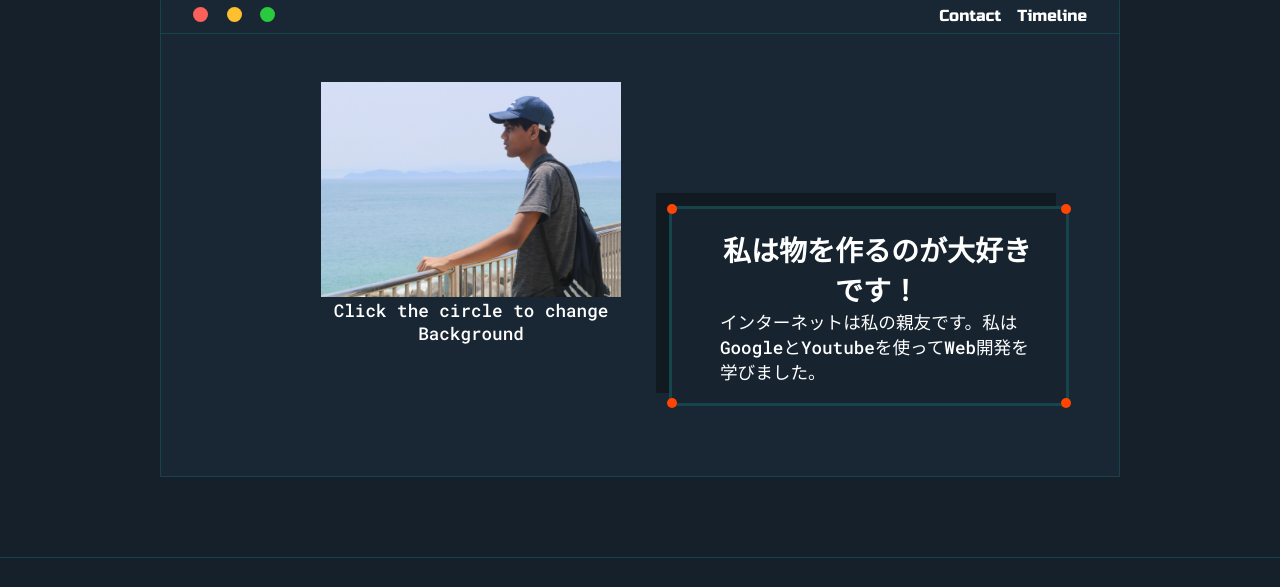
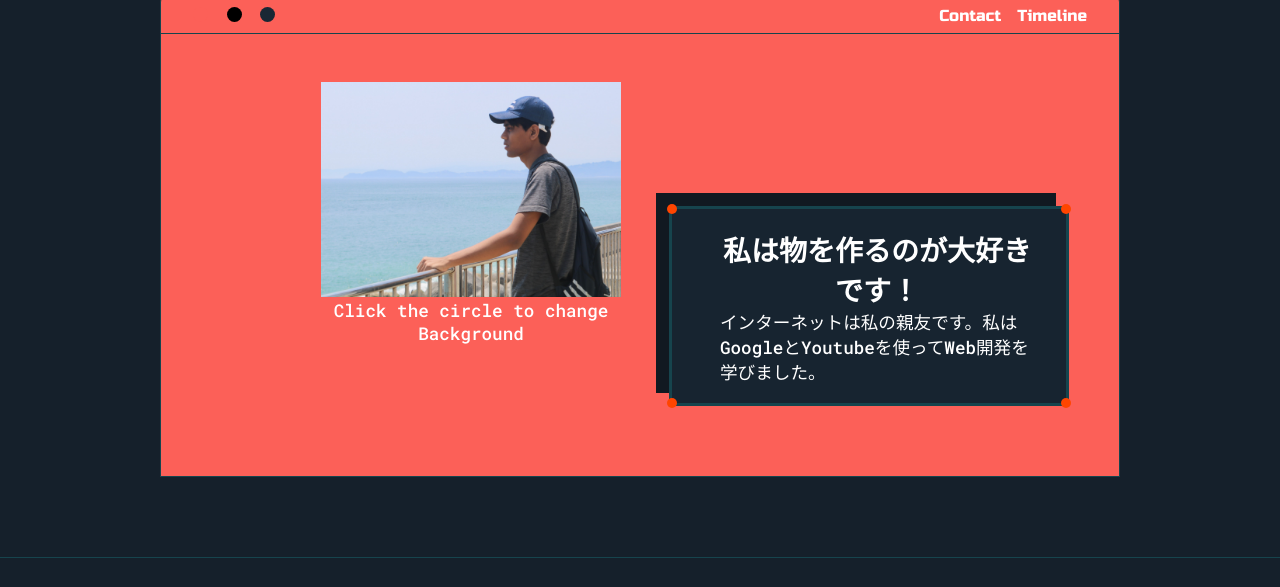
Before and after one commit to samirshake/Samir-Ryuzaki-Portfolio, a plain HTML site: page index.html in a window 1280 px wide. Both pictures are taken after a click on the element 200 px from the left and 177 px from the top of the page. Shown: the part 163-750 px from the top of the page. Drawn offline with Linux system fonts and the light colour scheme.

Commit message:
update some funconality

```diff
--- a/CSS/_index.scss
+++ b/CSS/_index.scss
@@ -27,21 +27,19 @@
         align-items: center;
         justify-content: space-between;
         .round{
-            display: inline-block;
             width: 15px;
             height: 15px;
             border-radius: 50%;
-            background: orangered;
             margin-right: 1rem;
         }
         .round:nth-child(1){
             background-color:#fc6058;
         }
         .round:nth-child(2){
-            background-color:#fec02f;
+            background-color:#000;
         }
         .round:nth-child(3){
-            background-color:#2aca3e;
+            background-color:#192734;
         }
     }
     .flex{
--- a/index.html
+++ b/index.html
@@ -16,9 +16,9 @@
             <div class="header-main">
                 <nav>
                     <ul>
-                        <span class="round"></span>
-                        <span class="round"></span>
-                        <span class="round"></span>
+                        <span class="round" data-color="#fc6058"></span>
+                        <span class="round" data-color="#000"></span>
+                        <span class="round" data-color="#192734"></span>
                     </ul>
                     <div class="flex">
                         <a href="#contact">Contact</a>
@@ -120,7 +120,7 @@
                             Animated Landing Page.
                         </h3>
                         <p>
-                            Lorem ipsum dolor sit amet consectetur adipisicing elit. Repellendus, quos.
+
                         </p>
                         <a href="https://wonderful-mcnulty-7f8aac.netlify.app/">
                             Read More
@@ -190,5 +190,6 @@
             </form>
         </div>
     </section>
+    <script src="./script.js"></script>
 </body>
 </html>
--- a/script.js
+++ b/script.js
@@ -75,6 +75,8 @@ const timelineContainer = document.querySelector('.timeline__container');
 console.log(timelineContainer);
 
 window.addEventListener('DOMContentLoaded',function(){
+    color= localStorage.getItem('value');
+    background.style.backgroundColor = `${color}`;
     timelineContainer.innerHTML= line;
     projectDetails.forEach( data=>{
         let {image,title,description,link} = {...data};
@@ -101,3 +103,24 @@ window.addEventListener('DOMContentLoaded',function(){
         </article>`;
     });
 });
+
+
+//changing background
+
+const rounds= document.querySelectorAll('.round');
+const background = document.querySelector('.header-main');
+// console.log(rounds);
+rounds.forEach(function(round){
+    round.addEventListener('click',()=>{
+        let color = round.dataset.color;
+
+        console.log(background)
+        background.style.backgroundColor = `${color}`;
+        updateLocalStorage(color);
+    })
+})
+
+
+function updateLocalStorage(color) {
+    localStorage.setItem('value',color);
+}
```
Also changed, not shown: timeline.html (+1 -1 lines), CSS/style.css, 1 other file.
